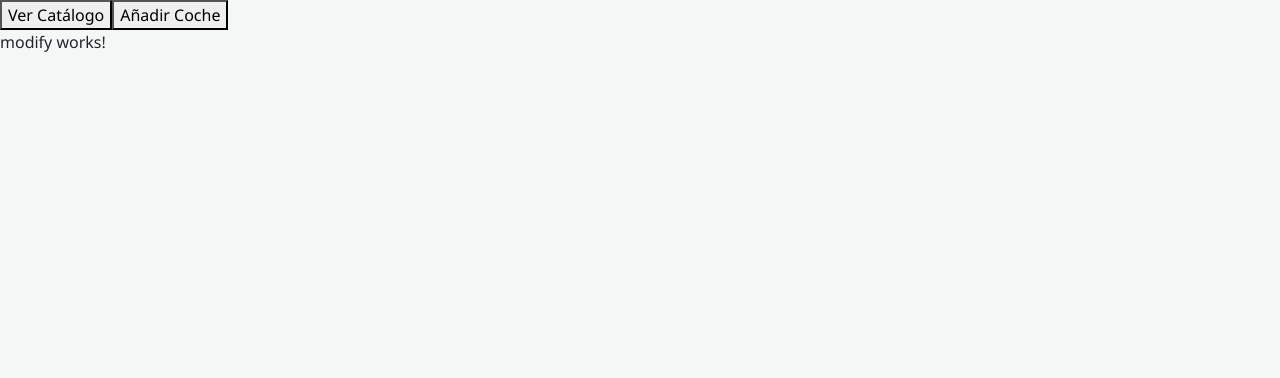
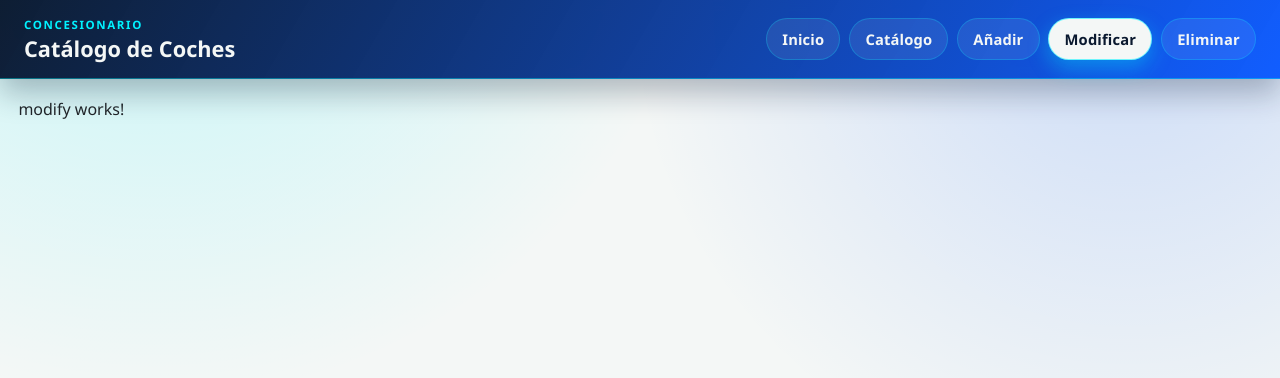
Before and after one commit to TL47/catalogoCoches, an Angular app: page /modify in a window 1280 px wide. Shown: the top 378 px of the page. Built offline with nearby package versions, Linux system fonts and the light colour scheme.

Commit message:
feat: Enhance layout and navigation with new styles and links

```diff
--- a/src/app/app.css
+++ b/src/app/app.css
@@ -0,0 +1,113 @@
+:host {
+	--electric-blue: #0052FF;
+	--deep-blue: #0A192F;
+	--smoke-gray: #F4F7F6;
+	--neon-cyan: #00F2FF;
+
+	display: block;
+	min-height: 100vh;
+	background:
+		radial-gradient(circle at 12% -20%, rgba(0, 242, 255, 0.22), transparent 38%),
+		radial-gradient(circle at 88% 0%, rgba(0, 82, 255, 0.16), transparent 36%),
+		var(--smoke-gray);
+}
+
+.topbar {
+	position: sticky;
+	top: 0;
+	z-index: 20;
+	display: flex;
+	flex-wrap: wrap;
+	justify-content: space-between;
+	gap: 1rem;
+	align-items: center;
+	padding: 1rem 1.5rem;
+	background: linear-gradient(120deg, rgba(10, 25, 47, 0.98), rgba(0, 82, 255, 0.92));
+	border-bottom: 1px solid rgba(0, 242, 255, 0.4);
+	box-shadow: 0 14px 30px rgba(10, 25, 47, 0.28);
+	backdrop-filter: blur(6px);
+}
+
+.brand-block {
+	color: var(--smoke-gray);
+}
+
+.brand-kicker {
+	margin: 0;
+	font-size: 0.72rem;
+	font-weight: 700;
+	letter-spacing: 0.14em;
+	text-transform: uppercase;
+	color: var(--neon-cyan);
+}
+
+.brand-title {
+	margin: 0.15rem 0 0;
+	font-size: clamp(1.12rem, 1.7vw, 1.55rem);
+	font-weight: 800;
+	color: var(--smoke-gray);
+}
+
+.nav-links {
+	display: flex;
+	flex-wrap: wrap;
+	align-items: center;
+	justify-content: flex-end;
+	gap: 0.55rem;
+}
+
+.nav-links a {
+	position: relative;
+	display: inline-flex;
+	align-items: center;
+	justify-content: center;
+	padding: 0.58rem 0.95rem;
+	border-radius: 999px;
+	border: 1px solid rgba(0, 242, 255, 0.25);
+	background: rgba(244, 247, 246, 0.08);
+	color: var(--smoke-gray);
+	text-decoration: none;
+	font-size: 0.92rem;
+	font-weight: 700;
+	letter-spacing: 0.01em;
+	transition: transform 140ms ease, box-shadow 140ms ease, background-color 140ms ease, color 140ms ease;
+}
+
+.nav-links a:hover {
+	transform: translateY(-1px);
+	color: var(--deep-blue);
+	background: var(--neon-cyan);
+	box-shadow: 0 0 0 3px rgba(0, 242, 255, 0.2);
+}
+
+.nav-links a:focus-visible {
+	outline: 3px solid var(--neon-cyan);
+	outline-offset: 2px;
+}
+
+.nav-links a.active {
+	color: var(--deep-blue);
+	background: var(--smoke-gray);
+	border-color: rgba(0, 242, 255, 0.55);
+	box-shadow: 0 8px 20px rgba(0, 242, 255, 0.35);
+}
+
+.content-shell {
+	padding: 1.15rem;
+}
+
+@media (max-width: 760px) {
+	.topbar {
+		align-items: flex-start;
+		padding: 1rem;
+	}
+
+	.nav-links {
+		width: 100%;
+		justify-content: flex-start;
+	}
+
+	.nav-links a {
+		flex: 1 1 calc(50% - 0.55rem);
+	}
+}
--- a/src/app/app.html
+++ b/src/app/app.html
@@ -1,16 +1,18 @@
-<!DOCTYPE html>
-<html lang="en">
-<head>
-  <meta charset="UTF-8">
-  <meta name="viewport" content="width=device-width, initial-scale=1.0">
-  <title>Principal</title>
-</head>
-<body>
-  <nav>
-    <button routerLink="/catalogo">Ver Catálogo</button>
-    <button routerLink="/add">Añadir Coche</button>
+<header class="topbar">
+  <div class="brand-block">
+    <p class="brand-kicker">Concesionario</p>
+    <h1 class="brand-title">Catálogo de Coches</h1>
+  </div>
+
+  <nav class="nav-links" aria-label="Navegación principal">
+    <a routerLink="/home" routerLinkActive="active" [routerLinkActiveOptions]="{ exact: true }">Inicio</a>
+    <a routerLink="/cataloge" routerLinkActive="active">Catálogo</a>
+    <a routerLink="/add" routerLinkActive="active">Añadir</a>
+    <a routerLink="/modify" routerLinkActive="active">Modificar</a>
+    <a routerLink="/delete" routerLinkActive="active">Eliminar</a>
   </nav>
+</header>
 
+<main class="content-shell">
   <router-outlet></router-outlet>
-</body>
-</html>
+</main>
--- a/src/app/app.ts
+++ b/src/app/app.ts
@@ -1,9 +1,9 @@
 import { Component, signal } from '@angular/core';
-import { RouterOutlet } from '@angular/router';
+import { RouterOutlet, RouterLink, RouterLinkActive } from '@angular/router';
 
 @Component({
   selector: 'app-root',
-  imports: [RouterOutlet],
+  imports: [RouterOutlet, RouterLink, RouterLinkActive],
   templateUrl: './app.html',
   styleUrl: './app.css'
 })
```
